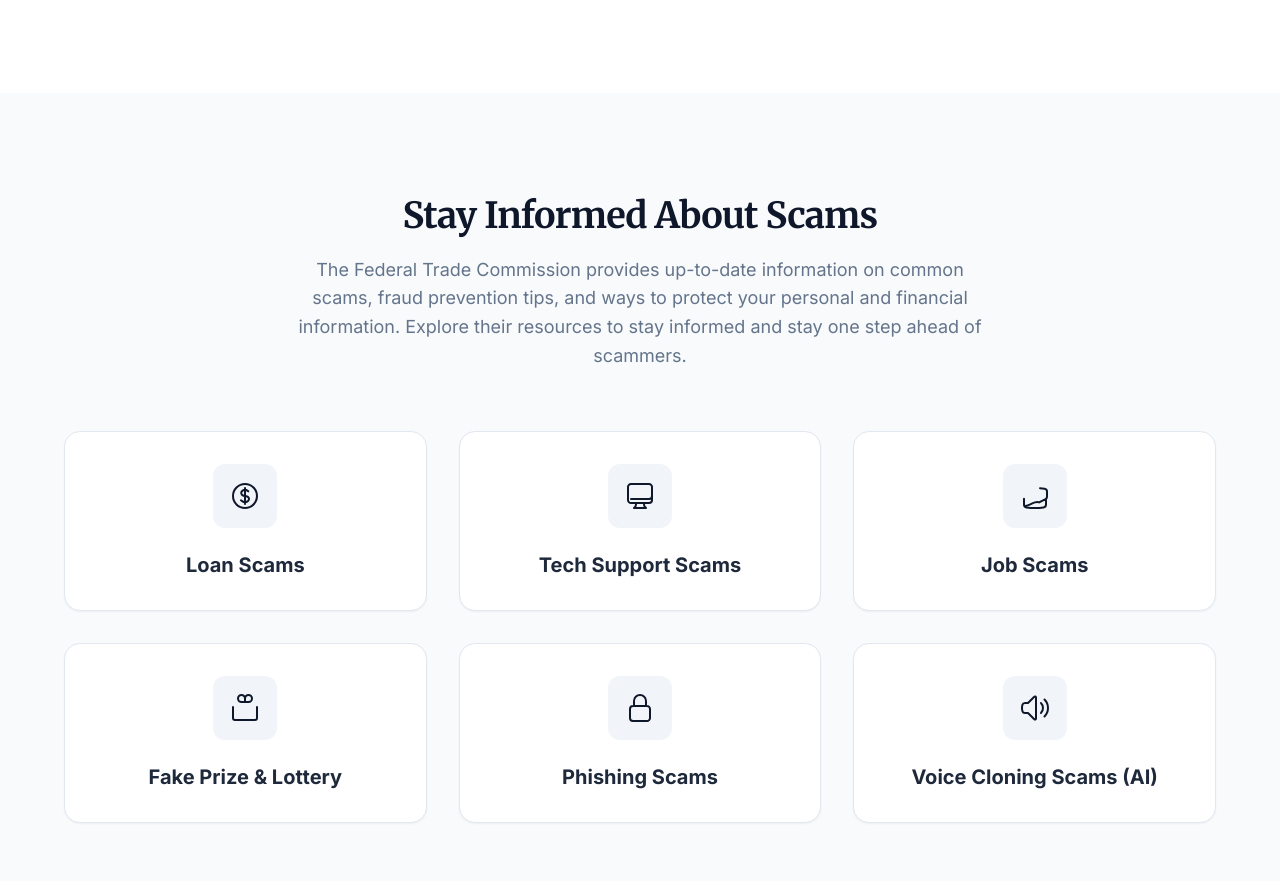
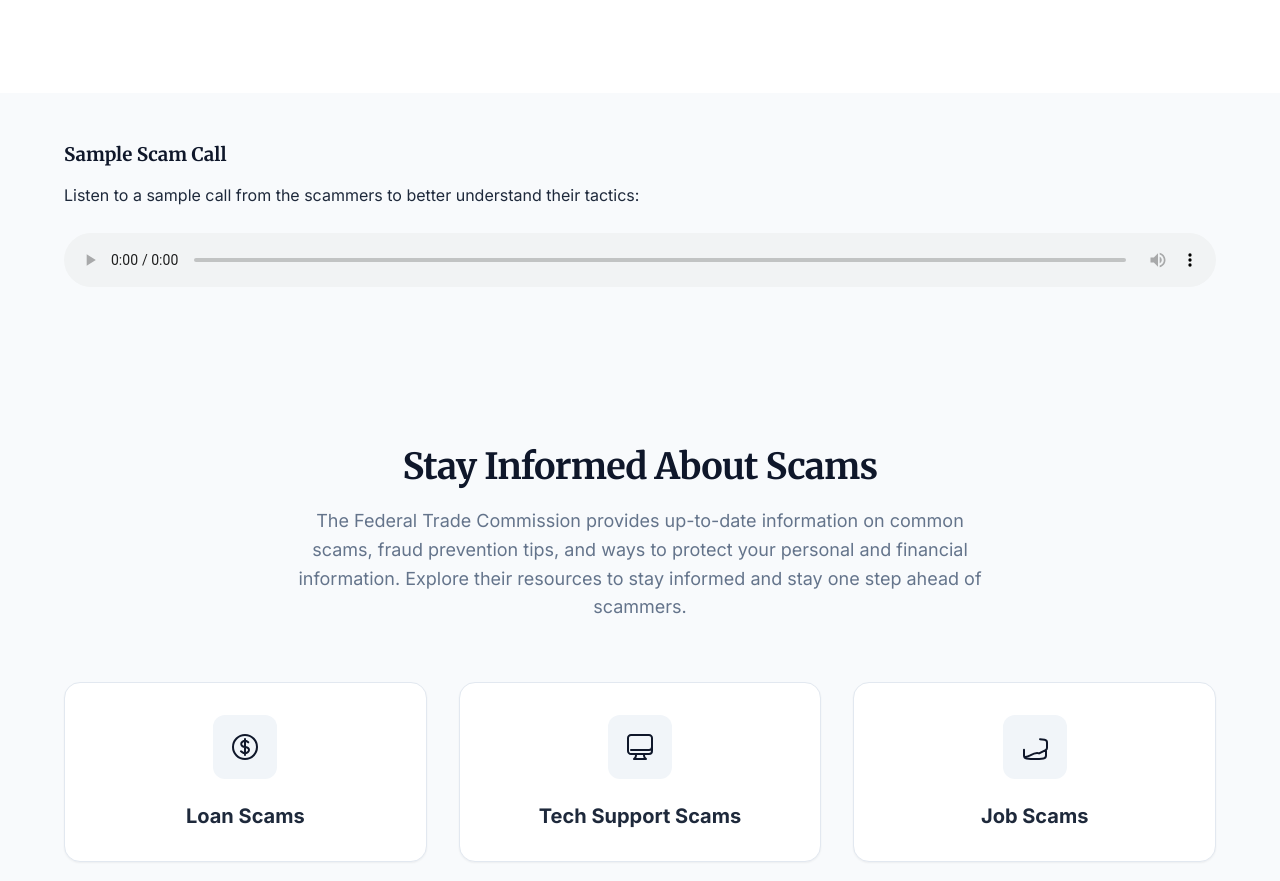
Before and after one commit to n8thegr8/crestwood-loan-advisors-site, a plain HTML site: page index.html in a window 1280 px wide. Shown: the part 1000-1881 px from the top of the page. Drawn offline with Linux system fonts and the light colour scheme.

Commit message:
Automated update from AI Site Manager
Request: Can you remove the exclamation point after the Advisors is a Fraudulent
Operation?
I also want you to add a new section after this
[image: image.png]

It should contain a sample call from the scammers.  The attached MP3 should
be used for the audio player.

THanks,

nate

```diff
--- a/index.html
+++ b/index.html
@@ -70,6 +70,17 @@
                         from trusted individuals or organizations. Staying informed about common scam tactics can help
                         protect you and your loved ones.</p>
                 </div>
+            </div>
+        </section>
+
+        <section class="audio-sample" style="margin-top: 30px; margin-bottom: 30px; padding: 20px;">
+            <div class="container">
+                <h3>Sample Scam Call</h3>
+                <p>Listen to a sample call from the scammers to better understand their tactics:</p>
+                <audio controls style="width: 100%;">
+                    <source src="sample-scam-call.mp3" type="audio/mp3">
+                    Your browser does not support the audio element.
+                </audio>
             </div>
         </section>
 
```
